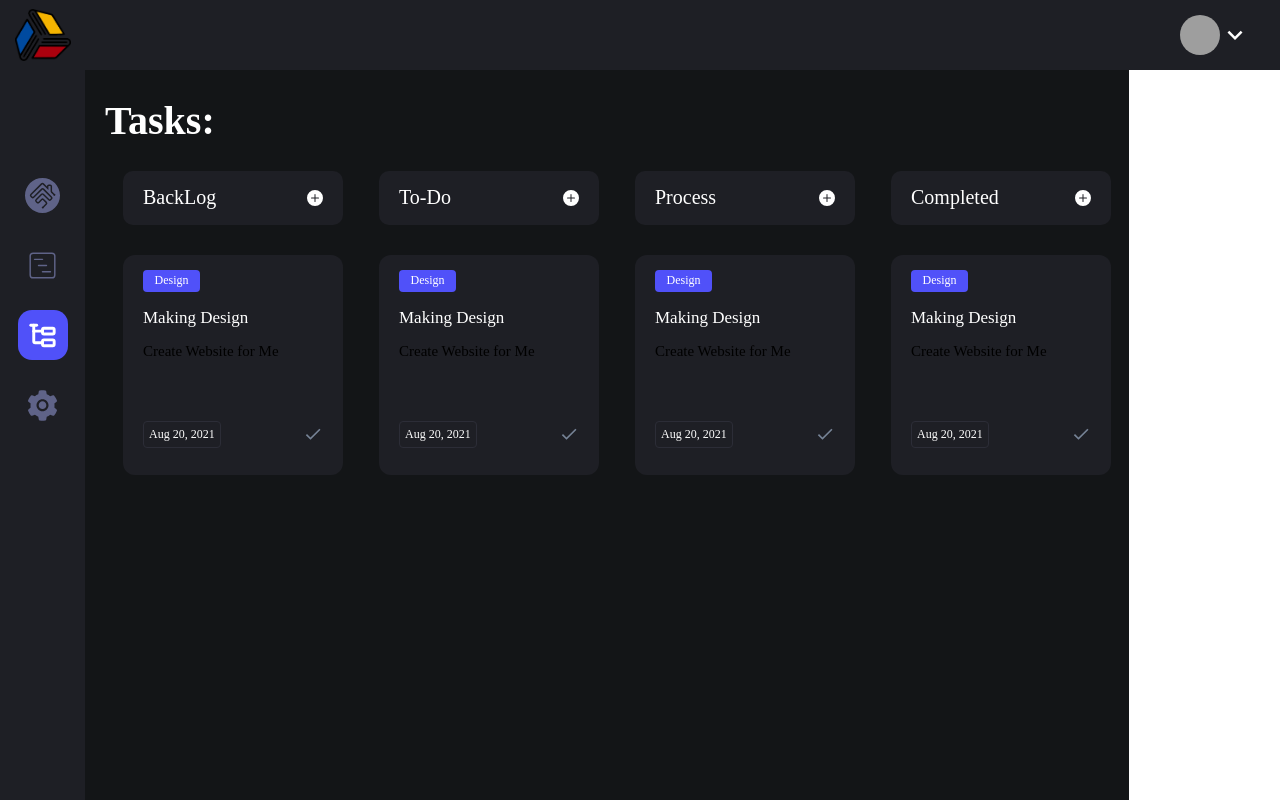
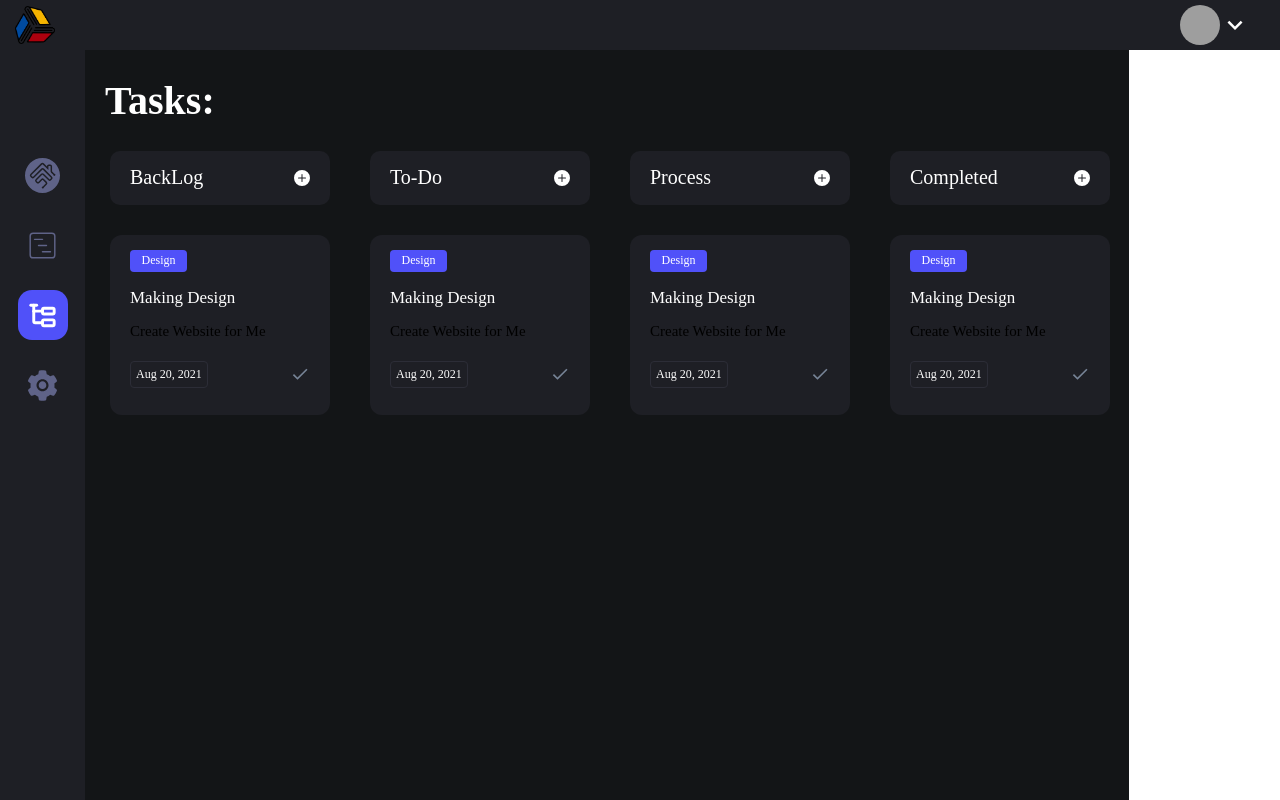
Before and after one commit to lavizp/task-apart, a React (Create React App) app: page / in a window 1280 px wide. Shown: the top 800 px of the page. Built offline with nearby package versions, Linux system fonts and the light colour scheme; grey boxes are pictures that could not be loaded.

Commit message:
Design Work

```diff
--- a/src/Components/Navbar.js
+++ b/src/Components/Navbar.js
@@ -7,7 +7,7 @@ const NavContainerTop = styled.div`
     padding-left:15px;
     padding-right: 30px;
     width: "100%";
-    height: 70px;
+    height: 50px;
     display: flex;
     justify-content: space-between;
     align-items: center;
--- a/src/Components/Task.js
+++ b/src/Components/Task.js
@@ -4,7 +4,7 @@ import {MdOutlineDone} from "react-icons/md"
 
 const TaskContainer = styled.div`
     width: 180px;
-    min-height: 190px;
+    min-height: 150px;
     max-height: 300px;
     background-color: ${props=> props.theme.primaryColor};
     margin-top: 30px;
--- a/src/Components/TasksContainer.js
+++ b/src/Components/TasksContainer.js
@@ -6,7 +6,7 @@ export default function TasksContainer() {
   return (
     <CenterTasksContainer>
         <h1>Tasks:</h1>
-        <MainContainer gap>
+        <MainContainer gap="30px">
             <TaskColumn title="BackLog"/>
             <TaskColumn title="To-Do"/>
             <TaskColumn title="Process"/>
--- a/src/styled-components/MainContainer.js
+++ b/src/styled-components/MainContainer.js
@@ -2,6 +2,8 @@ import styled from "styled-components";
 
 export const MainContainer = styled.div`
     display: flex;
-    justify-content: ${props=> props.gap? "space-around": "start"};
+    justify-content: start;
+    gap: ${props=> props.gap};
+
 
 `
```
